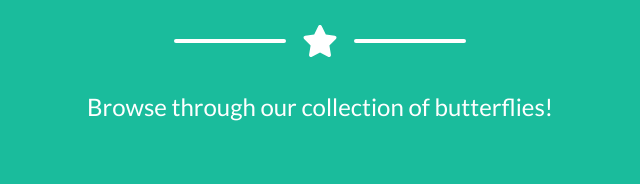
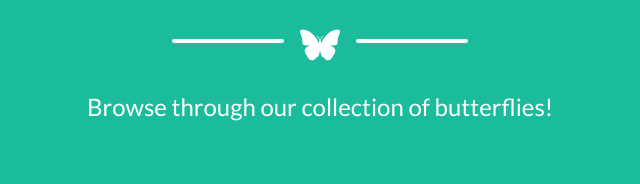
Before and after one commit to t-comp/wingspan, a plain HTML site: page frontend/index.html in a window 1280 px wide. Shown: the part 259-443 px from the top of the page, 320-960 px from the left. Drawn offline with nearby package versions, Linux system fonts and the light colour scheme.

Commit message:
butterfly icon

```diff
--- a/frontend/css/effects.css
+++ b/frontend/css/effects.css
@@ -255,3 +255,19 @@
     border-color: #495057;
     color: white;
 }
+
+/* =========================================
+   MASTHEAD BUTTERFLY BLEND
+   ========================================= */
+
+.divider-custom-icon img {
+    /* 1. Turn the image solid black first */
+    filter: brightness(0) invert(1);
+
+    /* 2. Ensure it fits nicely */
+    width: 50px;
+    height: auto;
+
+    /* Optional: Give it a tiny shadow to match the text if you want */
+    /* filter: brightness(0) invert(1) drop-shadow(0px 2px 2px rgba(0,0,0,0.1)); */
+}
--- a/frontend/index.html
+++ b/frontend/index.html
@@ -61,6 +61,29 @@
     <header class="masthead bg-primary text-white text-center">
       <div class="container d-flex align-items-center flex-column">
         <h1 class="masthead-heading text-uppercase mb-0">WingSpan</h1>
+
+        <div class="divider-custom divider-light">
+          <div class="divider-custom-line"></div>
+
+          <div class="divider-custom-icon">
+            <img
+              src="assets/img/butterfly.png"
+              alt="Butterfly Icon"
+              style="width: 40px; height: 40px"
+            />
+          </div>
+
+          <div class="divider-custom-line"></div>
+        </div>
+
+        <p class="masthead-subheading font-weight-light mb-0">
+          Browse through our collection of butterflies!
+        </p>
+      </div>
+    </header>
+    <!-- <header class="masthead bg-primary text-white text-center">
+      <div class="container d-flex align-items-center flex-column">
+        <h1 class="masthead-heading text-uppercase mb-0">WingSpan</h1>
         <div class="divider-custom divider-light">
           <div class="divider-custom-line"></div>
           <div class="divider-custom-icon"><i class="fas fa-star"></i></div>
@@ -70,7 +93,7 @@
           Browse through our collection of butterflies!
         </p>
       </div>
-    </header>
+    </header> -->
 
     <nav class="navbar navbar-light bg-light py-3 shadow-sm">
       <div class="container d-flex flex-row align-items-center">
```
